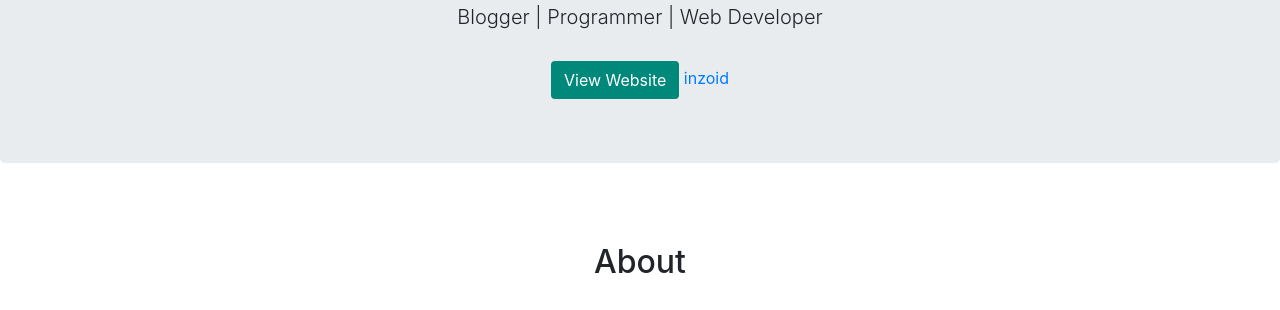
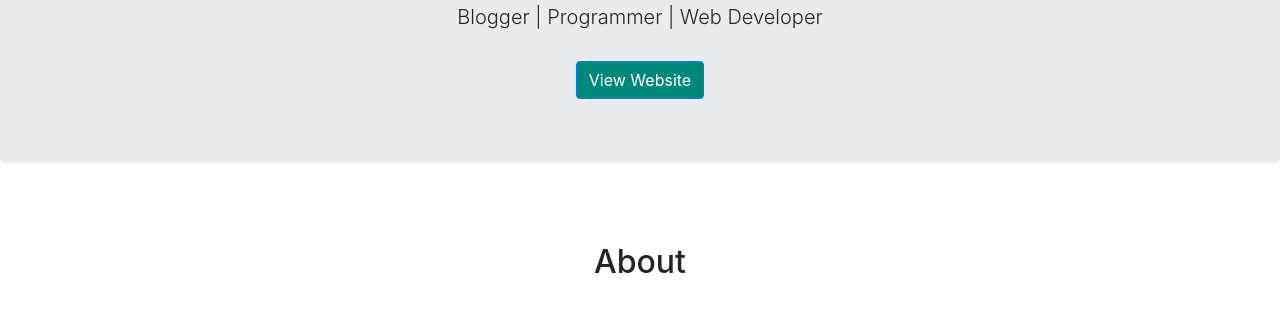
Before and after one commit to Inzoid/inzoid.github.io, a plain HTML site: page index.html in a window 1280 px wide. Shown: the part 462-772 px from the top of the page. Drawn offline with nearby package versions, Linux system fonts and the light colour scheme.

Commit message:
update blog

```diff
--- a/index.html
+++ b/index.html
@@ -47,14 +47,8 @@
         </div><br>
         <center>
 	        <div>
-	        	<form action="https://inzoid.blogspot.com" target="__blank" method="POST">
-            <button class="btn btn-small btn-theme" style="background-color:
-            #00887a"><font color="white">View Website</font></button>
-				<a href="https://inzoid.blogspot.com" target="__blank">inzoid</a>
-		    	</form>
-
-        <!--   <a href="inzoid.blogspot.com" type="button" class="btn btn-primary" style="background-color:
-            #00887a">View</a> -->
+	        	<a href="inzoid.blogspot.com" type="button" class="btn btn-primary" style="background-color:
+            #00887a">View Website</a>
 		    </div>
 		</center>
       </div>
```
